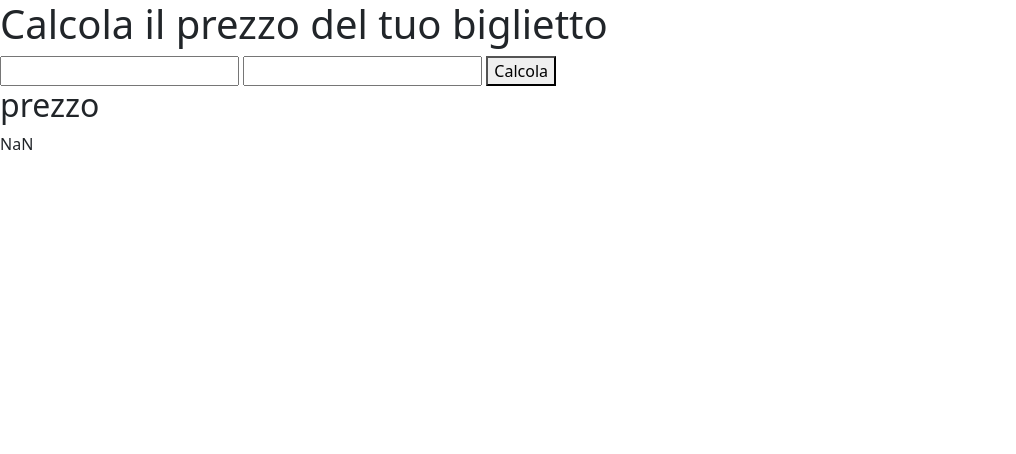
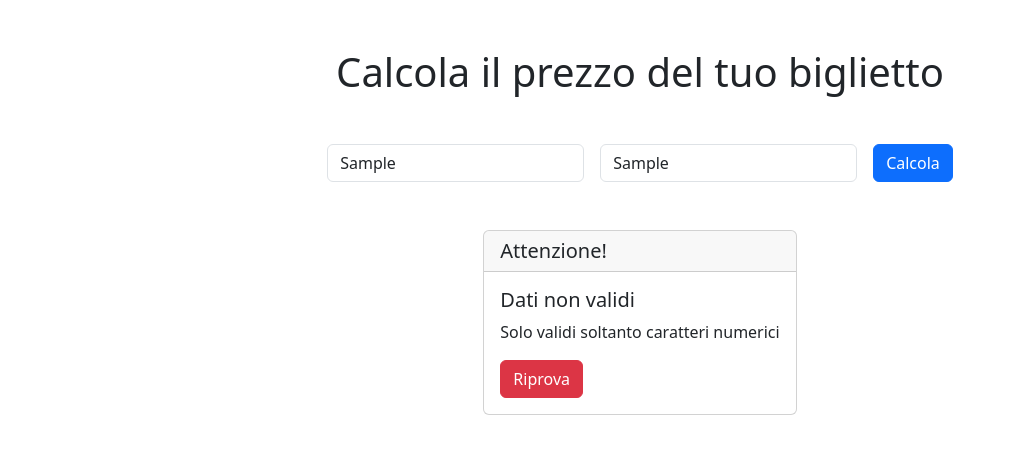
Before and after one commit to Leonardo-Corazzini/js-biglietto-treno-form, a plain HTML site: page index.html in a window 1280 px wide. Both pictures are taken after typing "Sample", "Sample" into the empty fields and a click on the button "Calcola". Shown: the whole page, without its empty margins (0-1016 px from the left). Drawn offline with nearby package versions, Linux system fonts and the light colour scheme.

Commit message:
ADD: aggiunto popup per controllo dati e migliorato layout

```diff
--- a/index.html
+++ b/index.html
@@ -8,19 +8,39 @@
 </head>
 <body>
     <main>
-        <section>
-            <h1>Calcola il prezzo del tuo biglietto</h1>
-            <form action="" method="get" id="form-element">
-                <input id="travel-km" type="text">
-                <input id="passenger-age" type="text">
-                <button type="submit">Calcola</button>
+        <section class="container">
+            <h1 class="my-5 text-center">Calcola il prezzo del tuo biglietto</h1>
+            <form action="" method="get" id="form-element" class="row g-3 justify-content-center">
+                <div class="col-auto">
+                    <input class="form-control" id="travel-km" type="text" placeholder="Inserisici i km da percorrere">
+                </div>
+                <div class="col-auto">
+                    <input class="form-control" id="passenger-age" type="text" placeholder="Inserisci la tua età">
+                </div>
+                <div class="col-auto">
+                    <button class=" btn btn-primary" type="submit">Calcola</button>
+                </div>
+
+
             </form>
         </section>
-        <section>
-            <h2>prezzo</h2>
-            <p id="price">
-
-            </p>
+        <section class="container d-flex justify-content-center my-5">
+            <div id="price-section" class="card d-none" style="width: 18rem;">
+                <div class="card-body">
+                  <h5 class="card-title">prezzo</h5>
+                  <h6 class="card-subtitle mb-2 text-body-secondary"></h6>
+                  <p id="price" class="card-text"></p>
+                  <button id="recharge-btn" class="btn btn-primary" type="reset">Fatto</button>
+                </div>
+              </div>
+              <div id="alert-section" class="card d-none">
+                <h5 class="card-header">Attenzione!</h5>
+                <div class="card-body">
+                  <h5 class="card-title">Dati non validi</h5>
+                  <p id="error-text" class="card-text"></p>
+                  <button id="reset-btn" class="btn btn-danger" type="reset">Riprova</button>
+                </div>
+              </div>
         </section>
 
     </main>
--- a/script.js
+++ b/script.js
@@ -1,25 +1,56 @@
 // dati da inserire da parte dell'utente
 const travelKm =  document.getElementById('travel-km');
 const passengerAge = document.getElementById('passenger-age');
+
+
 const price = document.getElementById('price')
 const formElement = document.getElementById('form-element');
+const priceSection = document.getElementById('price-section')
+const rechargeBtn = document.getElementById('recharge-btn')
+const resetBtn = document.getElementById('reset-btn')
+const alertSection = document.getElementById('alert-section')
+const errorText = document.getElementById ('error-text')
 // azioni che vengono eseguite all'invio dei dei dati
+
 formElement.addEventListener('submit', function (event) {
 
     event.preventDefault();
 
-    const km = travelKm.value;
+    priceSection.classList.add('d-none');
+    alertSection.classList.add('d-none')
+    const km = parseInt(travelKm.value);
     console.log(km);
-    const age = passengerAge.value;
+    const controlKM = controlData (km);
+    const age = parseInt(passengerAge.value);
     console.log(age);
-    const userPrice = priceCalcolator (km,age);
-    console.log(userPrice)
-    travelKm.value = '';
-    passengerAge.value = '';
-    price.innerText= userPrice
+    const controlAge = controlData (km);
+    if (controlKM && controlAge){
+        const userPrice = priceCalcolator (km,age);
+        console.log(userPrice);
+        priceSection.classList.remove('d-none');
+        price.innerText= userPrice;
+    }
+
+    // travelKm.value = '';
+    // passengerAge.value = '';
 });
+rechargeBtn.addEventListener('click',function(){
+    location.reload()
+})
+resetBtn.addEventListener('click',function(){
+    location.reload()
+})
+// validazione dati
+function controlData (number){
+    let isANumber = true
+    if(isNaN(number)){
+        alertSection.classList.remove('d-none')
+        errorText.innerText = 'Solo validi soltanto caratteri numerici';
+        isANumber = false;
+    }
+    return isANumber ;
 
-
+};
 // funzione di calcolo prezzo
  function priceCalcolator (km,age){
     const priceForKm = 0.21
```
